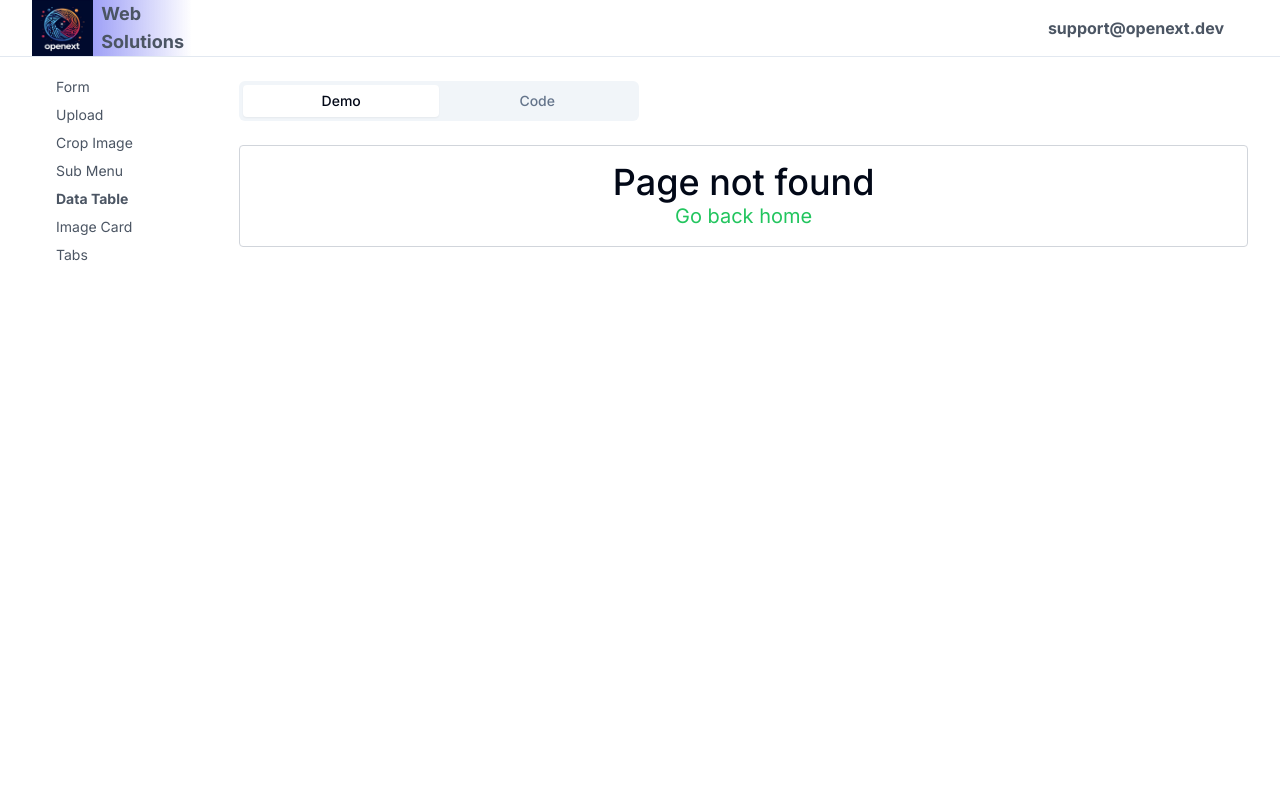
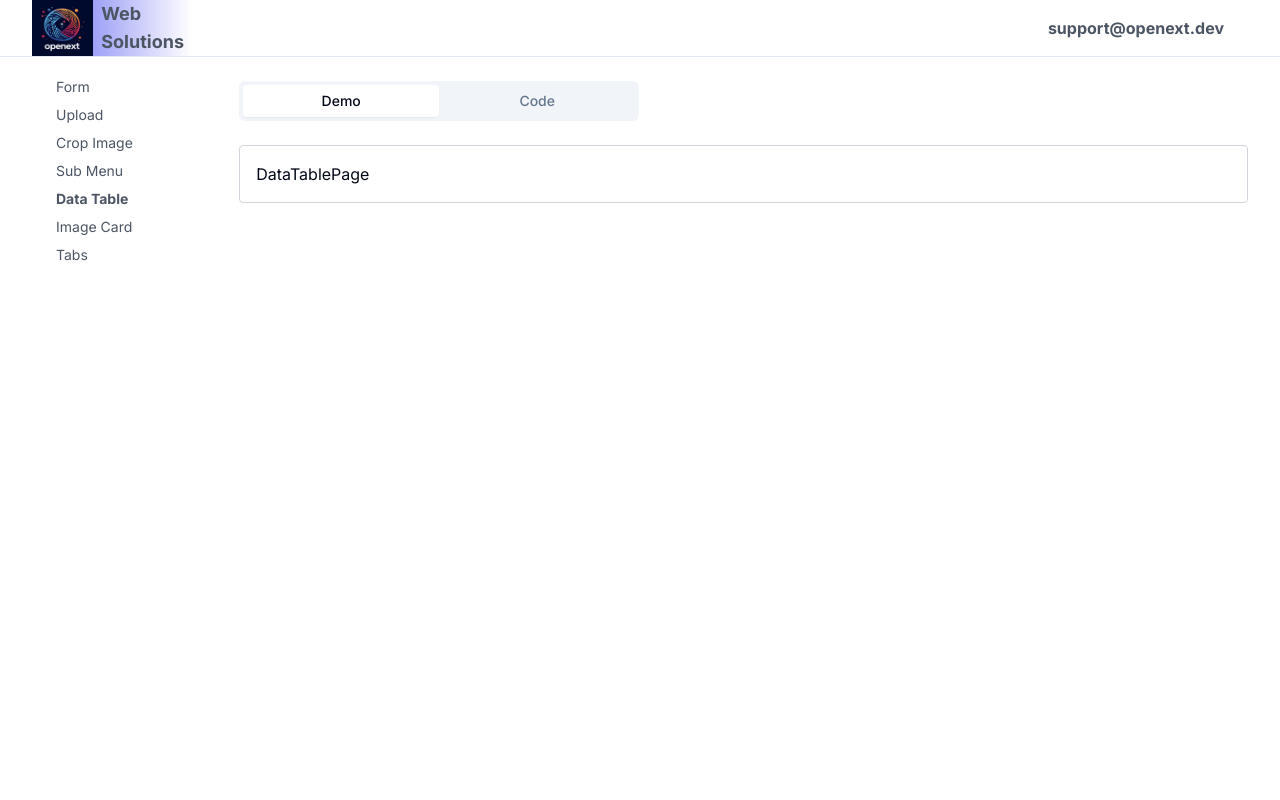
Before and after one commit to OpenExt-Labs/admin-panel-kit, a Next.js app: page /data-table in a window 1280 px wide. Before the commit this address had no page. Shown: the top 800 px of the page. Built offline with nearby package versions, Linux system fonts and the light colour scheme.

Commit message:
Update some page missing

```diff
--- /dev/null
+++ b/src/app/data-table/page.tsx
@@ -0,0 +1,7 @@
+import React from 'react'
+
+export default function DataTablePage() {
+  return (
+    <div>DataTablePage</div>
+  )
+}
--- /dev/null
+++ b/src/app/image-card/page.tsx
@@ -0,0 +1,7 @@
+import React from 'react'
+
+export default function ImageCard() {
+  return (
+    <div>ImageCard</div>
+  )
+}
--- a/src/components/common/nav-bar.tsx
+++ b/src/components/common/nav-bar.tsx
@@ -69,12 +69,12 @@ export default function Navbar({ children }: any) {
           <div className='flex justify-between items-center container'>
             <Logo />
             <div className=''>
-              <a
+              <Link
                 className='hidden lg:inline-block py-2 px-6 bg-white hover:bg-gray-50 text-gray-600 font-bold rounded-l-xl rounded-t-xl transition duration-200'
                 href='mailto:support@openext.dev'
               >
                 support@openext.dev
-              </a>
+              </Link>
             </div>
           </div>
         </div>
```
